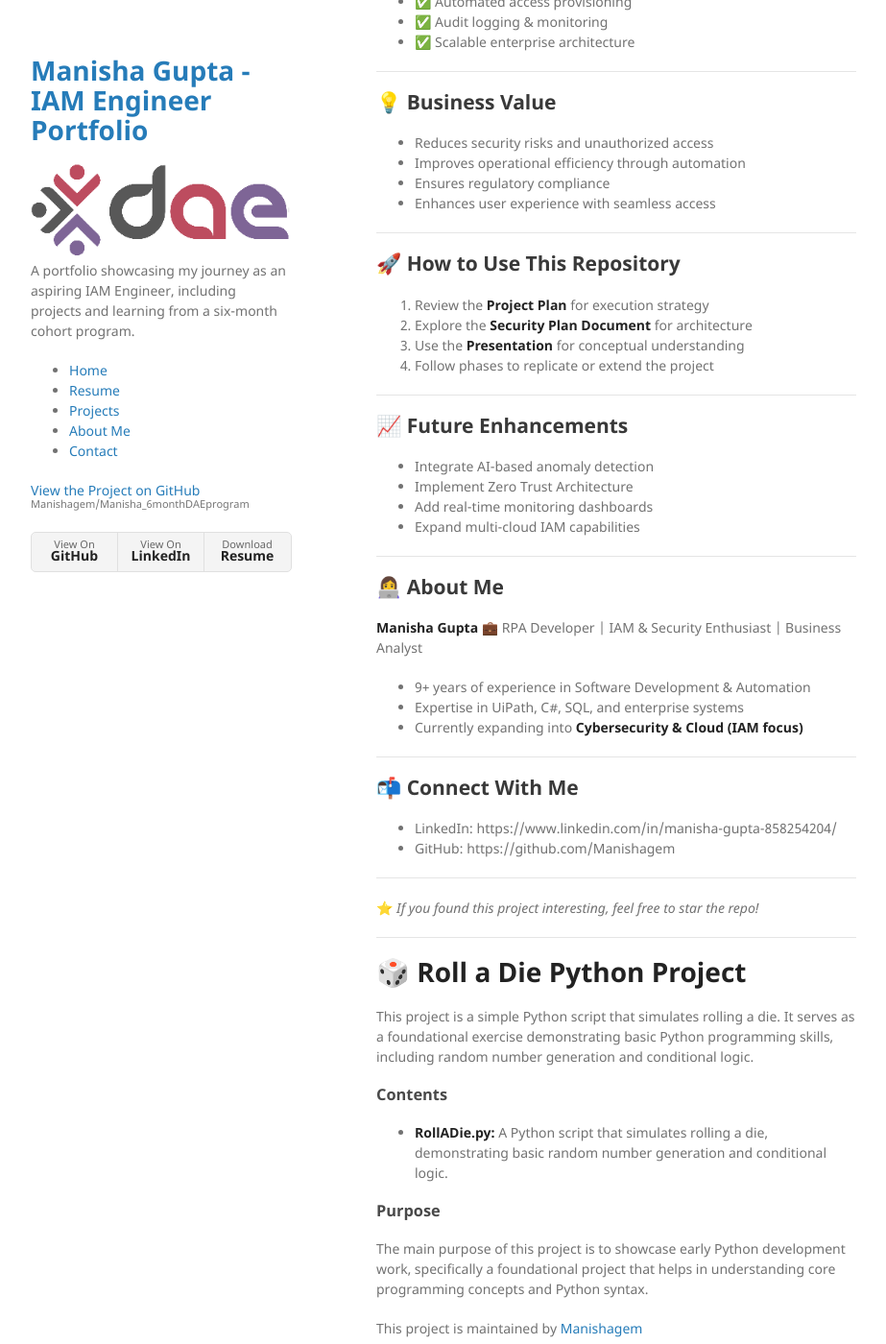
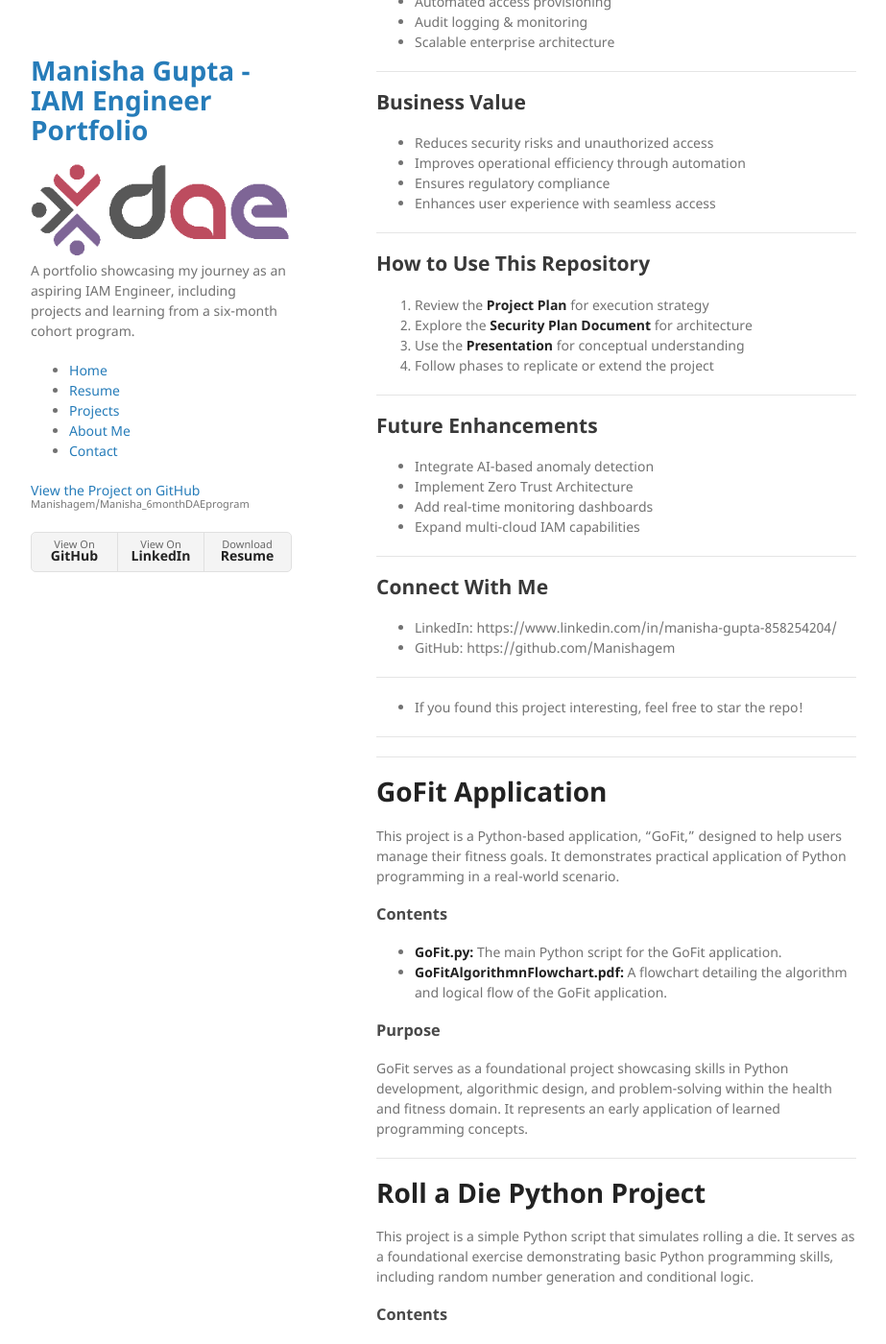
Before and after one commit to Manishagem/Manisha_6monthDAEprogram, a Jekyll site: the page built from docs/projects.md, in a window 1280 px wide and 1400 px high, scrolled down 2389 px. Shown: the whole window at 96% size, without its empty margins (178-1101 px from the left). Built offline with Jekyll 4.4.1, drawn with Linux system fonts in a browser that asks for light colours; some of the changed text lies outside the part shown.

Commit message:
Change in GitHub Pages

````diff
--- a/docs/projects.md
+++ b/docs/projects.md
@@ -4,7 +4,7 @@ title: Projects
 permalink: /projects/
 ---
 
-# 🔐 Enterprise Identity Security Project (EISP)
+# Enterprise Identity Security Project (EISP)
 
 ![IAM](https://img.shields.io/badge/Domain-IAM%20%7C%20Cybersecurity-blue)
 ![Cloud](https://img.shields.io/badge/Cloud-AWS%20%7C%20Azure-orange)
@@ -13,7 +13,7 @@ permalink: /projects/
 
 ---
 
-## 🚀 Project Overview
+## Project Overview
 
 The **Enterprise Identity Security Project (EISP)** is a comprehensive initiative focused on designing and implementing a secure, scalable **Identity and Access Management (IAM)** framework for enterprise environments.
 
@@ -26,17 +26,17 @@ This project demonstrates real-world capabilities in:
 
 ---
 
-## 🎯 Key Objectives
+## Key Objectives
 
-* 🔐 Design a secure IAM architecture for enterprise systems
-* 👥 Implement **Role-Based Access Control (RBAC)**
-* 🔄 Automate identity provisioning & de-provisioning
-* 🛡️ Strengthen authentication using modern protocols
-* 📊 Ensure compliance and audit readiness
+* Design a secure IAM architecture for enterprise systems
+* Implement **Role-Based Access Control (RBAC)**
+* Automate identity provisioning & de-provisioning
+* Strengthen authentication using modern protocols
+* Ensure compliance and audit readiness
 
 ---
 
-## 🧠 Skills Demonstrated
+## Skills Demonstrated
 
 * Identity & Access Management (IAM)
 * Security Architecture Design
@@ -47,7 +47,7 @@ This project demonstrates real-world capabilities in:
 
 ---
 
-## 🛠️ Tools & Technologies
+## Tools & Technologies
 
 | Category           | Tools / Technologies            |
 | ------------------ | ------------------------------- |
@@ -61,30 +61,30 @@ This project demonstrates real-world capabilities in:
 
 ---
 
-## 📂 Repository Structure
+## Repository Structure
 
 ```
-📁 Project Root
-│── 📄 EISP_12Week_ProjectPlan_Monday.xlsx
-│── 📄 IAM Engineer.key
-│── 📄 Manisha_Gupta_Enterprise_Identity_Security_Plan
+ Project Root
+──  EISP_12Week_ProjectPlan_Monday.xlsx
+──  IAM Engineer.key
+──  Manisha_Gupta_Enterprise_Identity_Security_Plan
 ```
 
-### 📌 File Details
+### File Details
 
-* **📊 Project Plan (Excel)**
+* Project Plan (Excel)
 
   * 12-week structured roadmap
   * Weekly deliverables & milestones
   * Agile-based execution plan
 
-* **📽️ IAM Engineer Presentation**
+* IAM Engineer Presentation
 
   * Core IAM concepts
   * Architecture overview
   * Security best practices
 
-* **📄 Enterprise Security Plan**
+* Enterprise Security Plan
 
   * End-to-end IAM strategy
   * Architecture diagrams
@@ -92,7 +92,7 @@ This project demonstrates real-world capabilities in:
 
 ---
 
-## 🏗️ High-Level Architecture
+## High-Level Architecture
 
 ```
 Users → Authentication Layer → IAM System → Access Control → Enterprise Applications
@@ -102,7 +102,7 @@ Users → Authentication Layer → IAM System → Access Control → Enterprise
 
 ---
 
-## 📅 Project Timeline
+## Project Timeline
 
 | Phase      | Focus Area                          |
 | ---------- | ----------------------------------- |
@@ -114,17 +114,17 @@ Users → Authentication Layer → IAM System → Access Control → Enterprise
 
 ---
 
-## 🔍 Key Features
+## Key Features
 
-* ✅ Centralized identity management
-* ✅ Secure authentication mechanisms (SSO, MFA-ready)
-* ✅ Automated access provisioning
-* ✅ Audit logging & monitoring
-* ✅ Scalable enterprise architecture
+* Centralized identity management
+* Secure authentication mechanisms (SSO, MFA-ready)
+* Automated access provisioning
+* Audit logging & monitoring
+* Scalable enterprise architecture
 
 ---
 
-## 💡 Business Value
+## Business Value
 
 * Reduces security risks and unauthorized access
 * Improves operational efficiency through automation
@@ -133,7 +133,7 @@ Users → Authentication Layer → IAM System → Access Control → Enterprise
 
 ---
 
-## 🚀 How to Use This Repository
+## How to Use This Repository
 
 1. Review the **Project Plan** for execution strategy
 2. Explore the **Security Plan Document** for architecture
@@ -142,7 +142,7 @@ Users → Authentication Layer → IAM System → Access Control → Enterprise
 
 ---
 
-## 📈 Future Enhancements
+## Future Enhancements
 
 * Integrate AI-based anomaly detection
 * Implement Zero Trust Architecture
@@ -151,29 +151,35 @@ Users → Authentication Layer → IAM System → Access Control → Enterprise
 
 ---
 
-## 👩‍💻 About Me
-
-**Manisha Gupta**
-💼 RPA Developer | IAM & Security Enthusiast | Business Analyst
-
-* 9+ years of experience in Software Development & Automation
-* Expertise in UiPath, C#, SQL, and enterprise systems
-* Currently expanding into **Cybersecurity & Cloud (IAM focus)**
-
----
-
-## 📬 Connect With Me
+## Connect With Me
 
 * LinkedIn: https://www.linkedin.com/in/manisha-gupta-858254204/
 * GitHub: https://github.com/Manishagem
 
 ---
 
-⭐ *If you found this project interesting, feel free to star the repo!*
+* If you found this project interesting, feel free to star the repo!
 
 ---
 
-# 🎲 Roll a Die Python Project
+---
+
+# GoFit Application
+
+This project is a Python-based application, "GoFit," designed to help users manage their fitness goals. It demonstrates practical application of Python programming in a real-world scenario.
+
+### Contents
+
+-   **GoFit.py:** The main Python script for the GoFit application.
+-   **GoFitAlgorithmnFlowchart.pdf:** A flowchart detailing the algorithm and logical flow of the GoFit application.
+
+### Purpose
+
+GoFit serves as a foundational project showcasing skills in Python development, algorithmic design, and problem-solving within the health and fitness domain. It represents an early application of learned programming concepts.
+
+---
+
+# Roll a Die Python Project
 
 This project is a simple Python script that simulates rolling a die. It serves as a foundational exercise demonstrating basic Python programming skills, including random number generation and conditional logic.
 
````
Also changed, not shown: docs/about.md (+17 -6 lines), docs/index.md (+19 -1 lines), docs/resume.md (+0 -7 lines), README.md, 1 other file.
